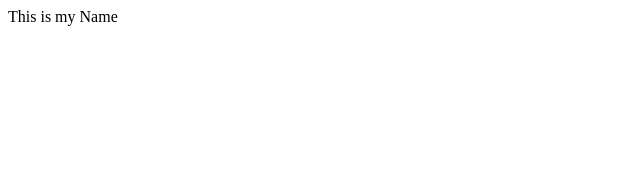
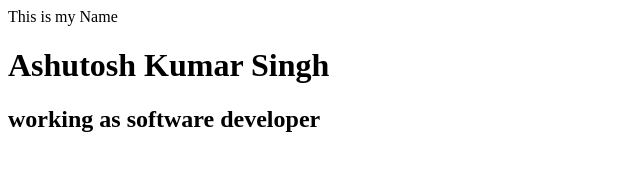
Before and after one commit to ashubosh/Code, a plain HTML site: page index.html in a window 1280 px wide. Shown: the whole page, without its empty margins (0-640 px from the left). Drawn offline with Linux system fonts and the light colour scheme.

Commit message:
Adding h1 and h2

```diff
--- a/index.html
+++ b/index.html
@@ -2,6 +2,8 @@
 <head>
     <body>
         <p> This is my Name </p>
+        <h1> Ashutosh Kumar Singh</h1>
+        <h2> working as software developer</h2>
     </body>
 </head>
 </html>
```
